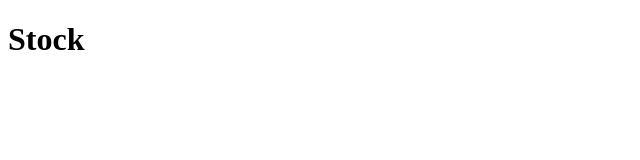
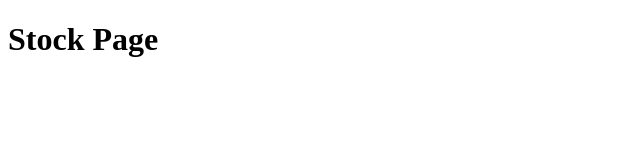
Before and after one commit to LeanneRach/se100, a plain HTML site: page stock.html in a window 1280 px wide. Shown: the whole page, without its empty margins (0-640 px from the left). Drawn offline with Linux system fonts and the light colour scheme.

Commit message:
Update Stock

```diff
--- a/stock.html
+++ b/stock.html
@@ -6,7 +6,7 @@
 </head>
 
 <body>
-     <h1>Stock</h1>
+     <h1>Stock Page</h1>
 </body>
 
 </html>
```
